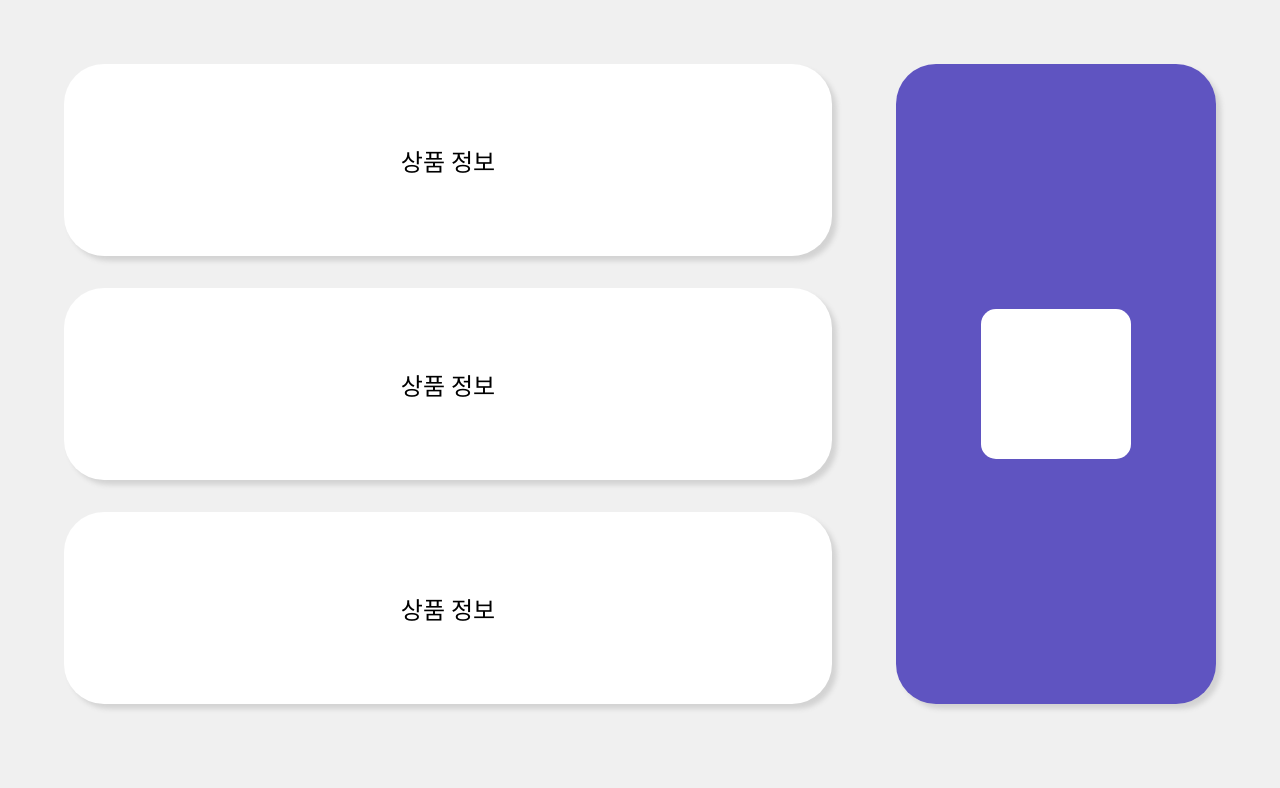
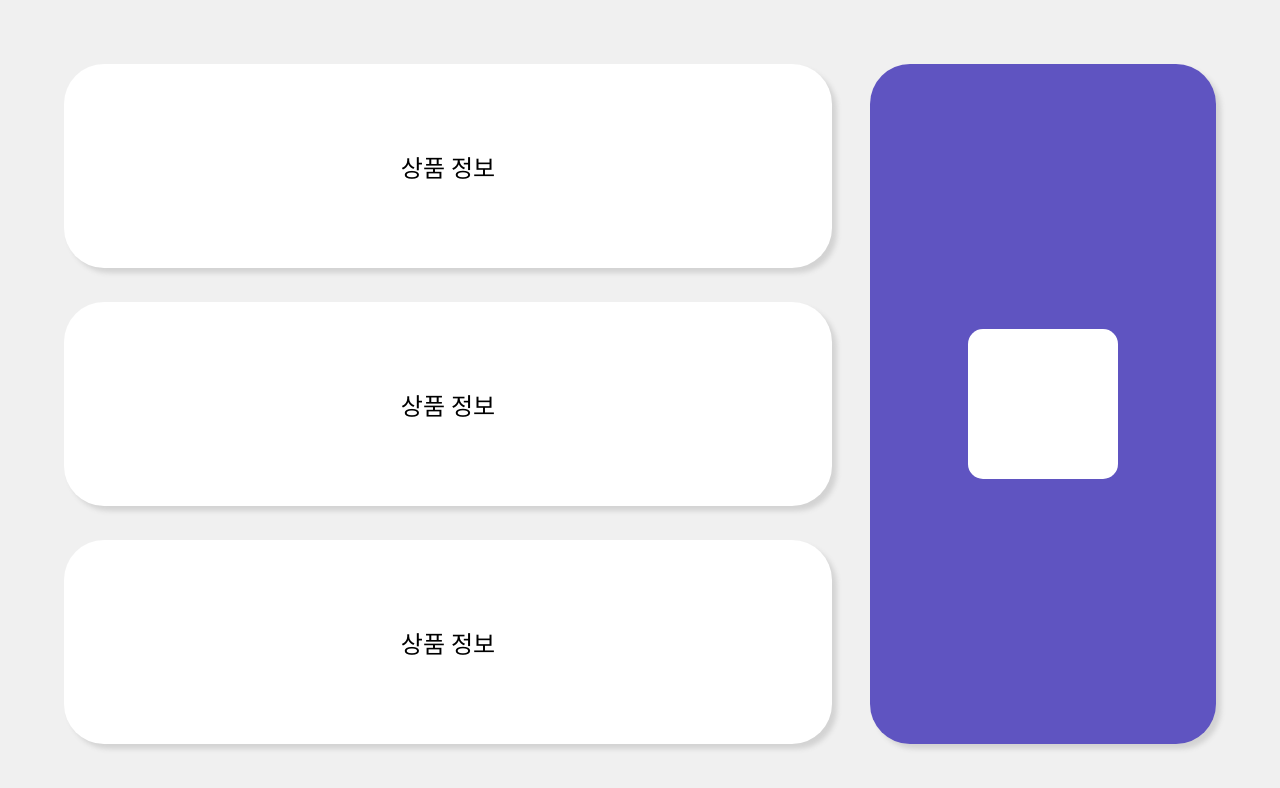
Before and after one commit to zinnnn37/Capstone, a React (Create React App) app: page / in a window 1280 px wide. Shown: the top 788 px of the page. Built offline with nearby package versions, Linux system fonts and the light colour scheme.

Commit message:
[components] List && qr height, width modified

```diff
--- a/src/components/List.scss
+++ b/src/components/List.scss
@@ -1,6 +1,6 @@
 .List {
     width: 60%;
-    height: 80vh;
+    height: 85vh;
 
     margin-left: 5%;
     margin-top: 5%;
--- a/src/components/QR.scss
+++ b/src/components/QR.scss
@@ -2,8 +2,8 @@
     background: #5f54c1;
     color: white;
 
-    height: 80vh;
-    width: 25%;
+    height: 85vh;
+    width: 27%;
 
     margin-top: 5%;
     margin-right: 5%;
```
